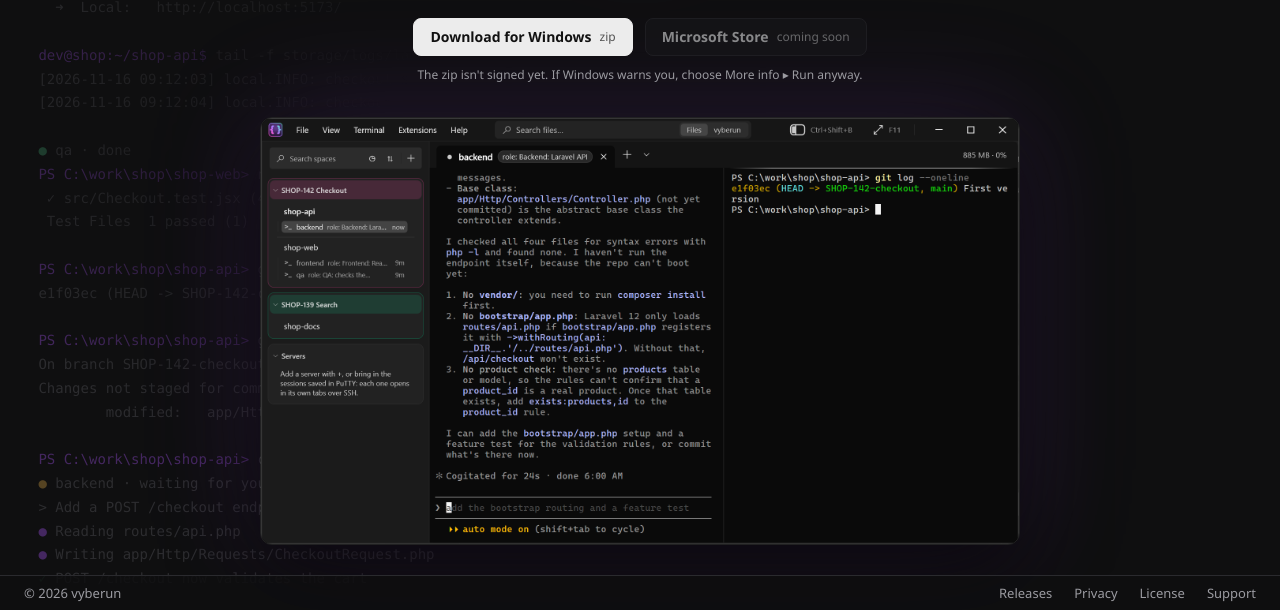
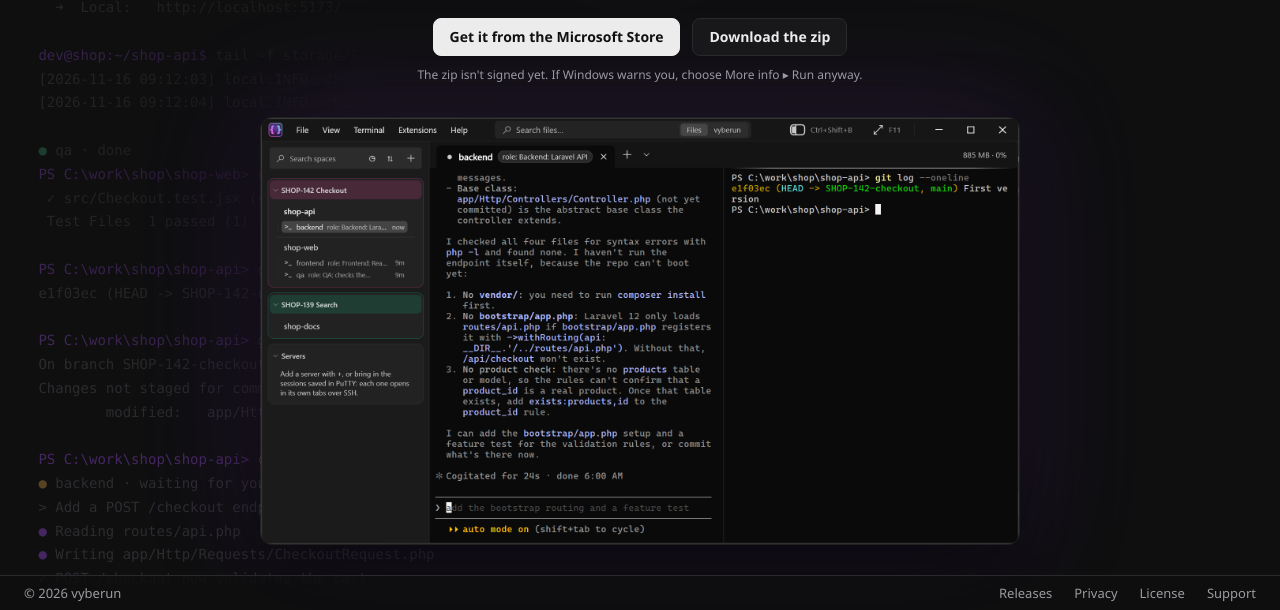
Before and after one commit to xnoire666/vyberun-releases, a plain HTML site: page index.html in a window 1280 px wide. Shown: the part 190-800 px from the top of the page. Drawn offline with Linux system fonts and the light colour scheme.

Commit message:
Microsoft Store button links to the Store page

```diff
--- a/index.html
+++ b/index.html
@@ -99,8 +99,8 @@
   <div class="wrap">
     <h1><img src="img/logo.png" alt="">vyberun</h1>
     <div class="cta">
-      <a class="btn primary" href="https://github.com/xnoire666/vyberun-releases/releases/latest">Download for Windows <small>zip</small></a>
-      <a class="btn" href="#" aria-disabled="true">Microsoft Store <small>coming soon</small></a>
+      <a class="btn primary" href="https://apps.microsoft.com/detail/9MX9G62RFFQ5">Get it from the Microsoft Store</a>
+      <a class="btn" href="https://github.com/xnoire666/vyberun-releases/releases/latest">Download the zip</a>
     </div>
     <p class="note">The zip isn't signed yet. If Windows warns you, choose More info ▸ Run anyway.</p>
     <div class="shot"><img src="img/2-team.png" alt="vyberun with a team of agents in the sidebar" width="1920" height="1080"></div>
```
